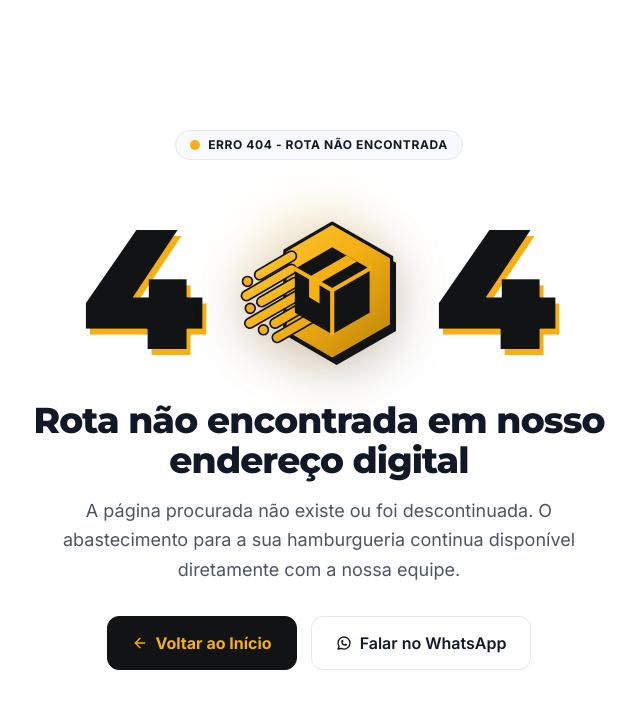
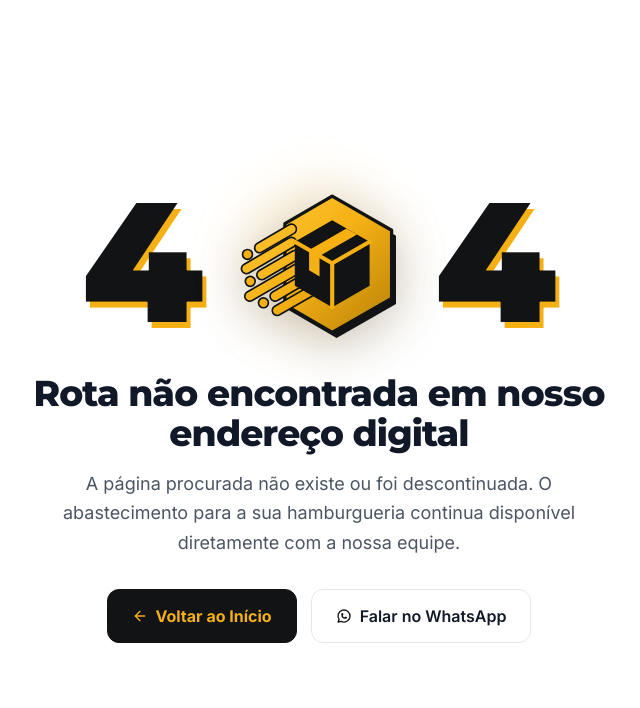
Before and after one commit to Leccarse-s-Tech/trinity-supply, a React (Vite) app: page /404 in a window 1280 px wide. Shown: the top 708 px of the page, without its empty margins (321-961 px from the left). Built offline with nearby package versions, Linux system fonts and the light colour scheme.

Commit message:
refactor(404): remove pill badge da rota 404 mantendo tela limpa, isolada e centralizada

```diff
--- a/src/pages/NotFoundPage.tsx
+++ b/src/pages/NotFoundPage.tsx
@@ -9,27 +9,15 @@ export const NotFoundPage: React.FC = () => {
   return (
     <main className="min-h-screen flex items-center justify-center bg-white px-4 py-12">
       <div className="max-w-2xl mx-auto text-center w-full">
-        {/* Tag Institucional */}
-        <div className="inline-flex items-center gap-2 px-3.5 py-1.5 rounded-full bg-[#F8F9FA] border border-[#E5E7EB] mb-8">
-          <span
-            className="w-2.5 h-2.5 rounded-full bg-[#F5B014]"
-            aria-hidden="true"
-          />
-          <span className="text-xs font-bold uppercase tracking-wider text-[#111827]">
-            ERRO 404 - ROTA NÃO ENCONTRADA
-          </span>
-        </div>
-
-        {/* Composicao Tipografica 4 [CAIXA DO LOGO COMO 0] 4 */}
+        {/* Ilustracao Grafica 404 com o digito 0 estilizado como a Caixa 3D do Logotipo Oficial */}
         <div
-          className="flex items-center justify-center gap-2 sm:gap-5 md:gap-7 my-2 select-none"
+          className="flex items-center justify-center gap-2 sm:gap-5 md:gap-7 my-4 select-none"
           aria-label="Codigo 404 com o zero representado pela caixa 3D do logotipo da Trinity Supply"
         >
           <span className="font-display font-black text-[96px] sm:text-[140px] md:text-[170px] leading-none text-[#111315] drop-shadow-[4px_6px_0px_#F5B014]">
             4
           </span>
 
-          {/* O digito 0 substituido pela Caixa 3D e Hexagono Oficial do Logotipo Trinity Supply */}
           <LogoBoxZero className="w-24 h-24 sm:w-36 sm:h-36 md:w-44 md:h-44" />
 
           <span className="font-display font-black text-[96px] sm:text-[140px] md:text-[170px] leading-none text-[#111315] drop-shadow-[4px_6px_0px_#F5B014]">
```
